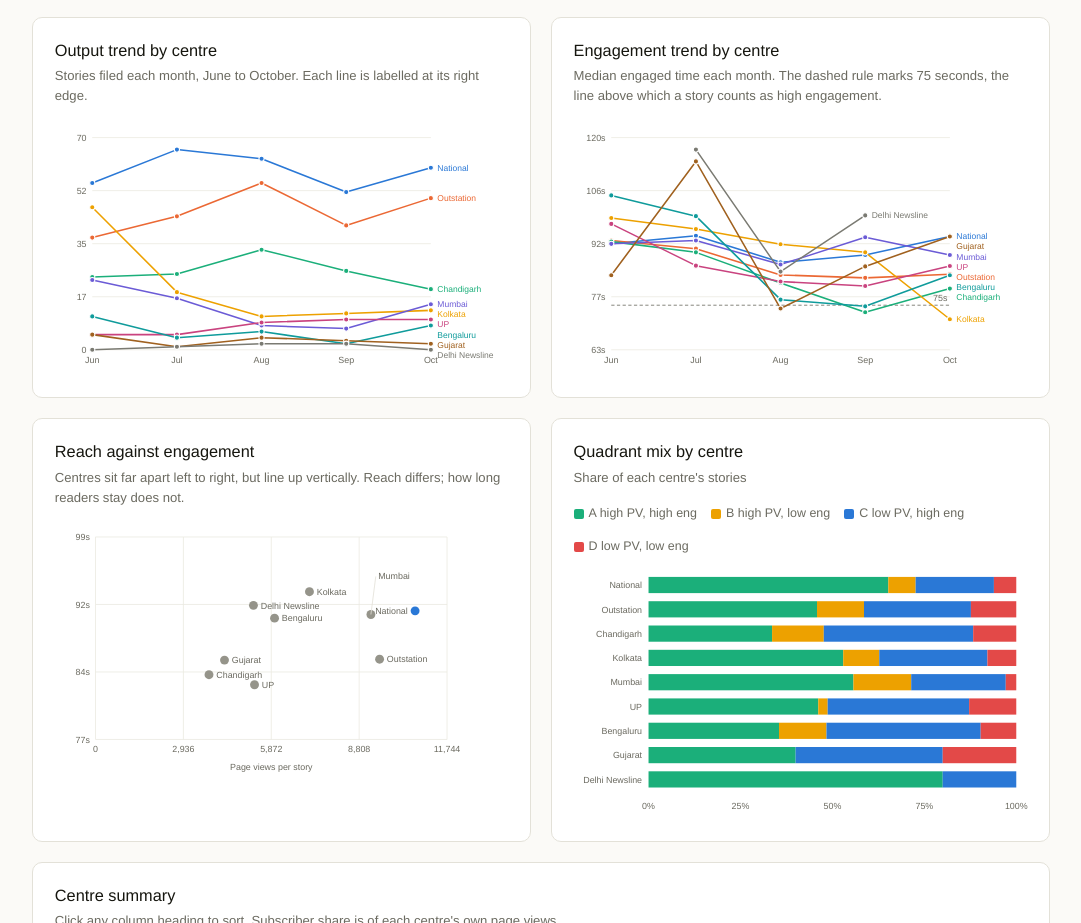
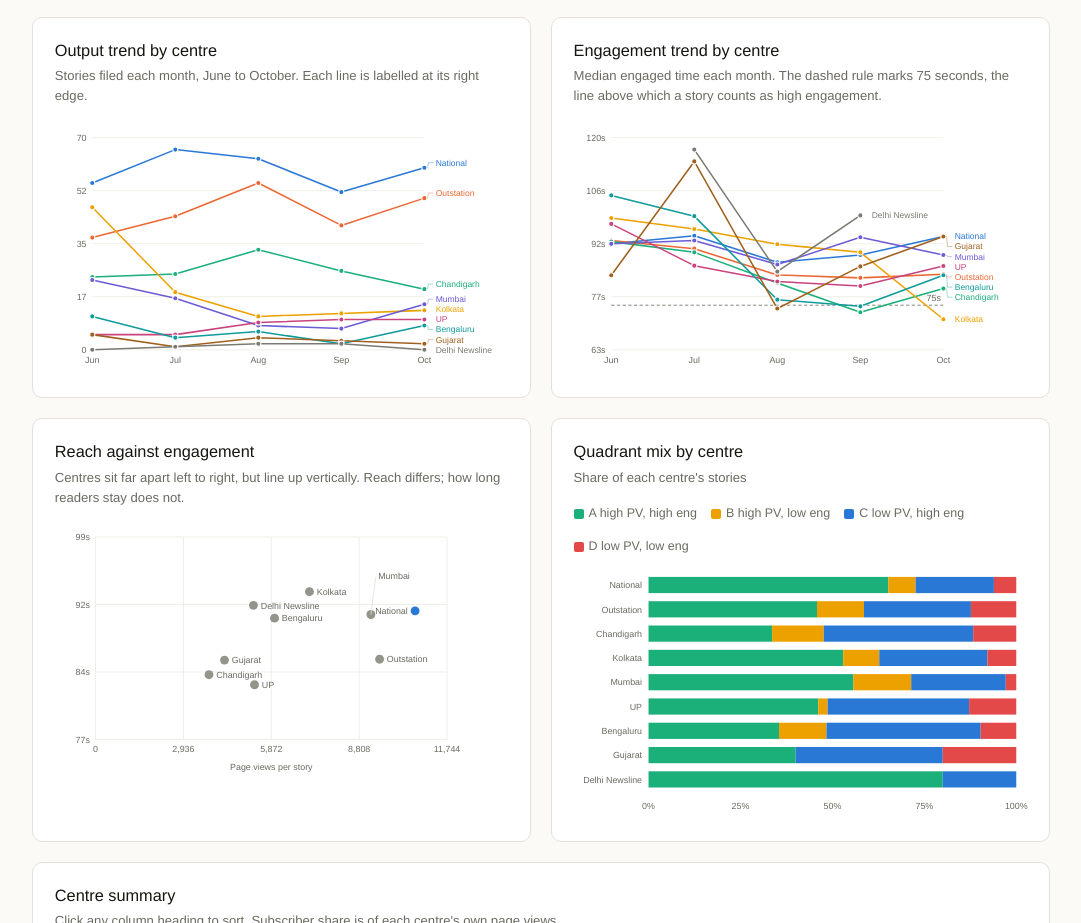
Before and after one commit to sattwickb/political-pulse-dashboard, a plain HTML site: page index.html in a window 1280 px wide. Shown: the part 2215-3138 px from the top of the page, without its empty margins (99-1180 px from the left). Drawn offline with Linux system fonts and the light colour scheme.

Commit message:
Join trend labels to their lines with connectors
With nine centres bunched into a narrow band, the end labels were nudged
apart to avoid overlapping and no longer sat level with the line they
named. Each label that moves now carries a leader line back to its own
line's final point.

Co-Authored-By: Claude Opus 5 <noreply@anthropic.com>
Claude-Session: https://claude.ai/code/session_01Lz6izaf8ZWHvALntLDboZe

```diff
--- a/index.html
+++ b/index.html
@@ -283,7 +283,7 @@ function monthly() {
 
 /* ---- trend lines by centre ---- */
 function trend(target, field, opts) {
-  const W=560, m={t:18,r:96,b:34,l:46}, H=262+m.t+m.b;
+  const W=560, m={t:18,r:104,b:34,l:46}, H=262+m.t+m.b;
   const ok = r => r && r[field] !== '' && r[field] != null;
   const B = DATA.order.filter(b => DATA.monthly.some(r => r.bureau===b && ok(r)));
   const vals = DATA.monthly.filter(ok).map(r => n(r[field]));
@@ -332,12 +332,18 @@ function trend(target, field, opts) {
          + `<title>${b} · ${MONTHS[p.i]}: ${opts.tip(p.v)}</title></circle>`;
     });
     const last = pts.slice().reverse().find(Boolean);
-    if (last) labels.push({b, col, lx:X(last.i)+8, ly:Y(last.v)});
+    if (last) labels.push({b, col, px:X(last.i), py:Y(last.v), lx:X(last.i)+14, ly:Y(last.v)});
   });
   labels.sort((a,b)=>a.ly-b.ly);
   for (let i=1;i<labels.length;i++)
     if (labels[i].ly - labels[i-1].ly < 12.5) labels[i].ly = labels[i-1].ly + 12.5;
+  const drop = (labels[labels.length-1] || {}).ly - (H-m.b);
+  if (drop > 0) labels.forEach(L => { L.ly -= drop; });
   labels.forEach(L=>{
+    if (Math.abs(L.ly - L.py) > 2) {
+      s += `<path fill="none" stroke="${L.col}" stroke-width="0.9" opacity="0.55" `
+         + `d="M${L.px+4},${L.py} L${L.lx-9},${L.ly} L${L.lx-3},${L.ly}"/>`;
+    }
     s += `<text x="${L.lx}" y="${L.ly+3.5}" fill="${L.col}" font-size="10.5">${L.b}</text>`;
   });
   el(target).innerHTML = s+'</svg>';
```
